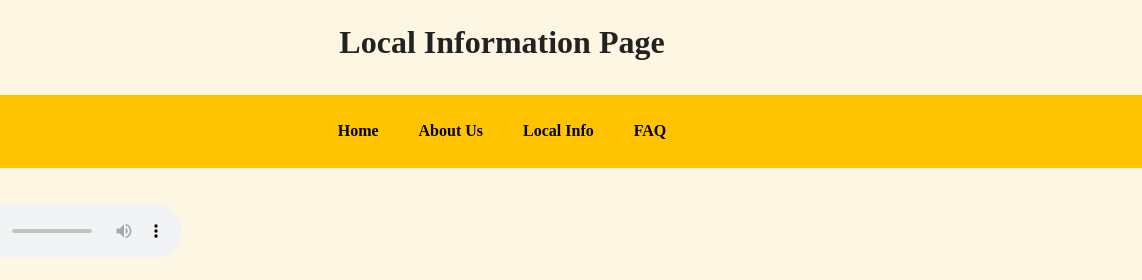
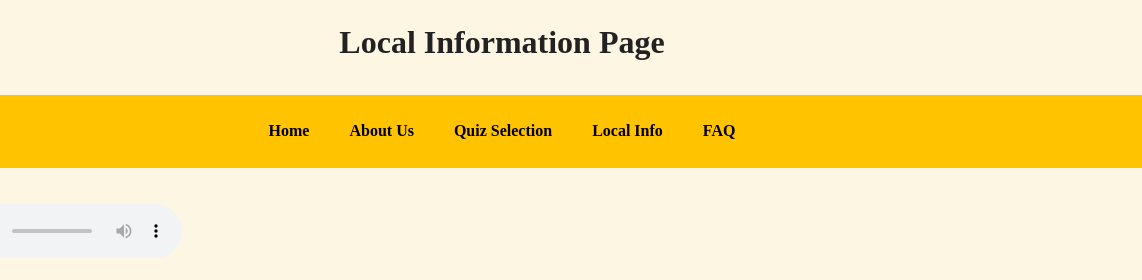
Before and after one commit to Daniel-Brennan05/Web_Tech, a website built with webpack: page pub2.html in a window 1280 px wide. Shown: the top 280 px of the page, 138-1280 px from the left. Built offline with nearby package versions, Linux system fonts and the light colour scheme.

Commit message:
Update pub2.html

```diff
--- a/pub2.html
+++ b/pub2.html
@@ -17,6 +17,7 @@
     <ul class="navigation">
       <li><a href="index.html">Home</a></li>
       <li><a href="about_us.html">About Us</a></li>
+      <li><a href="quizSelection.html">Quiz Selection</a></li>
       <li><a href="pub2.html">Local Info</a></li>
       <li><a href="FAQ.html">FAQ</a></li>
     </ul>
```
